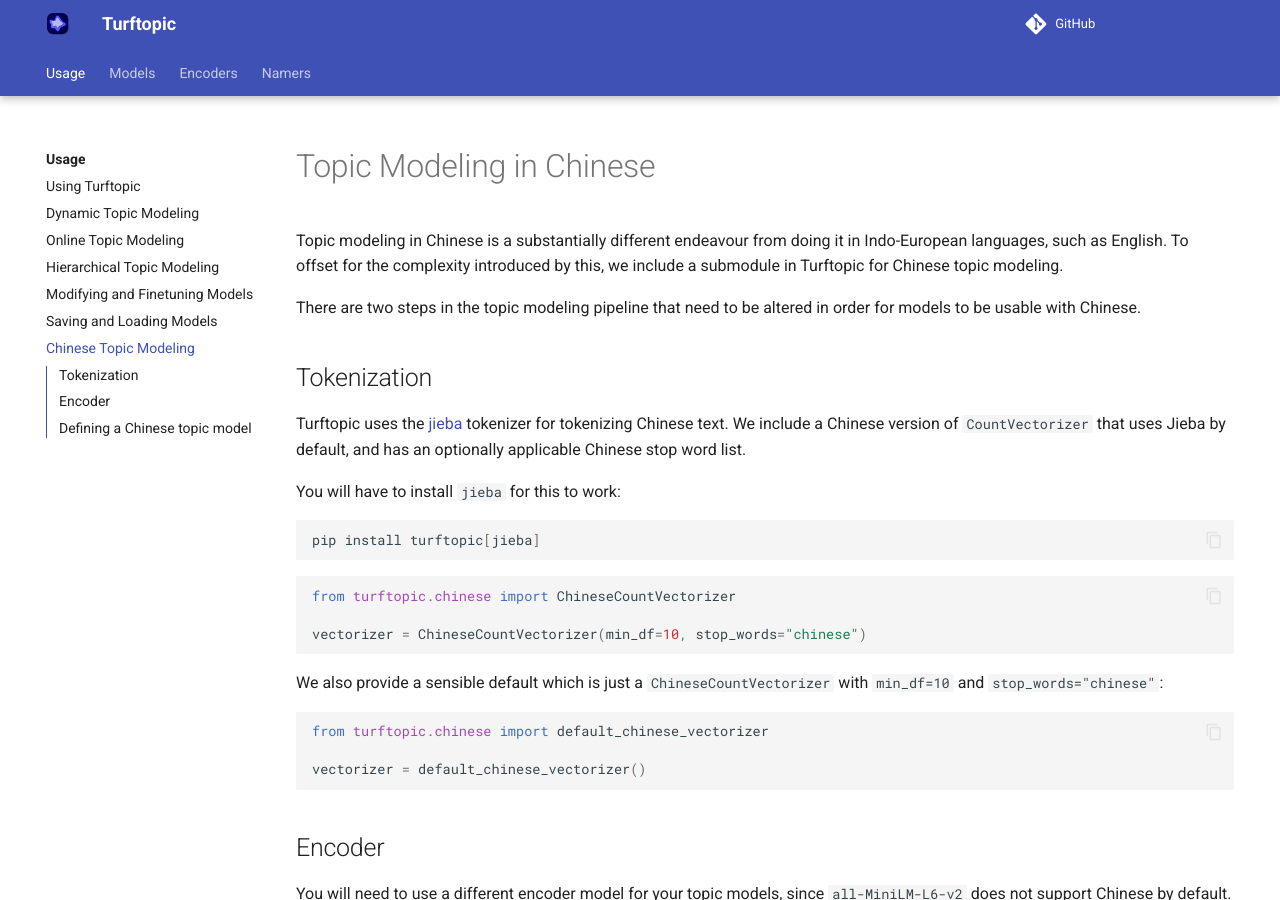
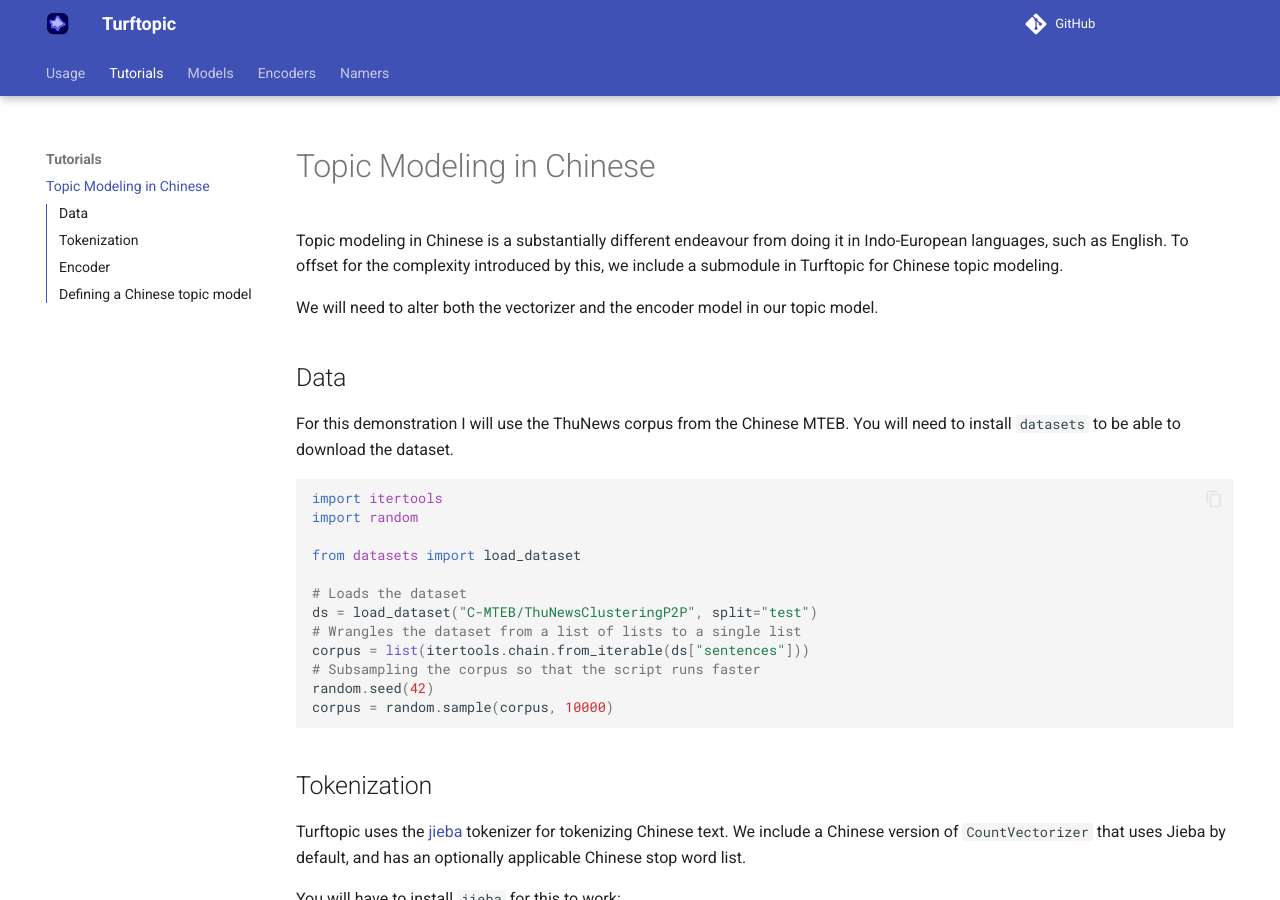
Before and after one commit to x-tabdeveloping/turftopic, an MkDocs documentation site: the page built from docs/chinese.md, in a window 1280 px wide and 900 px high. Built offline with MkDocs 1.6.1 and Material for MkDocs 9.7.7, drawn with Linux system fonts in a browser that asks for light colours; comment, search, counter and statistics services are not loaded.

Commit message:
Moved chinese modeling to the Tutorials section and added data to tutorial

````diff
--- a/docs/chinese.md
+++ b/docs/chinese.md
@@ -3,8 +3,27 @@
 Topic modeling in Chinese is a substantially different endeavour from doing it in Indo-European languages, such as English.
 To offset for the complexity introduced by this, we include a submodule in Turftopic for Chinese topic modeling.
 
-There are two steps in the topic modeling pipeline that need to be altered in order for models to be usable with Chinese.
+We will need to alter both the vectorizer and the encoder model in our topic model.
 
+## Data
+
+For this demonstration I will use the ThuNews corpus from the Chinese MTEB.
+You will need to install `datasets` to be able to download the dataset.
+
+```python
+import itertools
+import random
+
+from datasets import load_dataset
+
+# Loads the dataset
+ds = load_dataset("C-MTEB/ThuNewsClusteringP2P", split="test")
+# Wrangles the dataset from a list of lists to a single list
+corpus = list(itertools.chain.from_iterable(ds["sentences"]))
+# Subsampling the corpus so that the script runs faster
+random.seed(42)
+corpus = random.sample(corpus, 10000)
+```
 
 ## Tokenization
 
--- a/mkdocs.yml
+++ b/mkdocs.yml
@@ -10,7 +10,8 @@ nav:
     - Hierarchical Topic Modeling: hierarchical.md
     - Modifying and Finetuning Models: finetuning.md
     - Saving and Loading Models: persistence.md
-    - Chinese Topic Modeling: chinese.md
+  - Tutorials:
+    - Topic Modeling in Chinese: chinese.md
   - Models:
     - Model Overview: model_overview.md
     - Semantic Signal Separation (S³): s3.md
````
